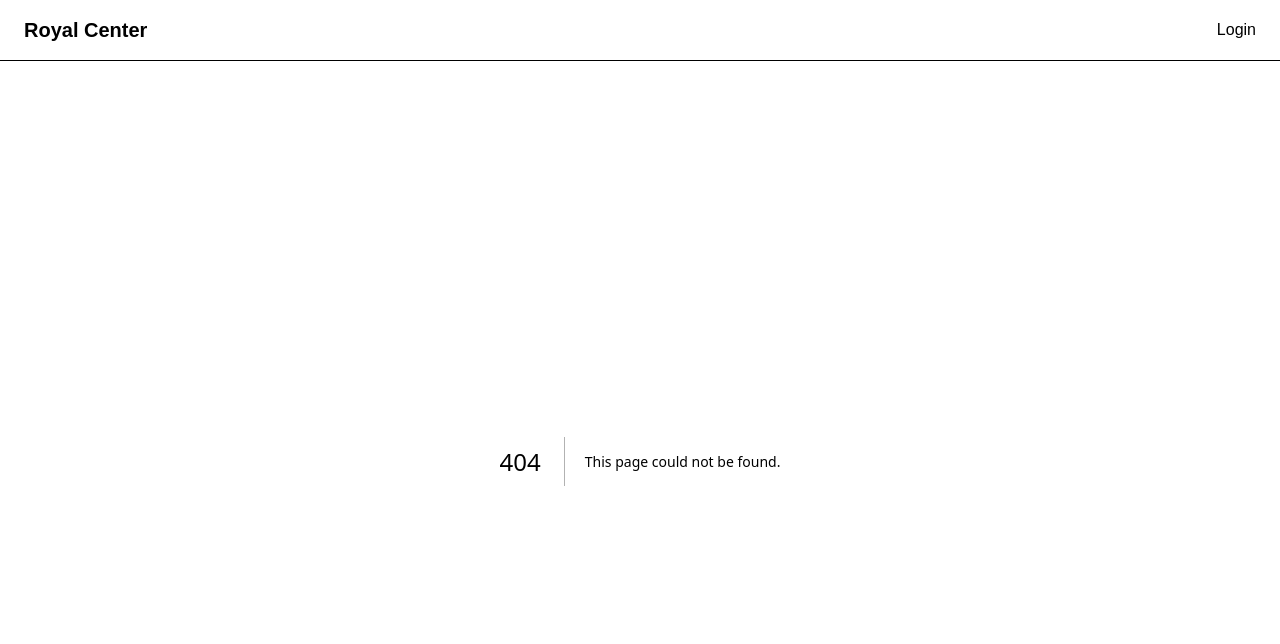
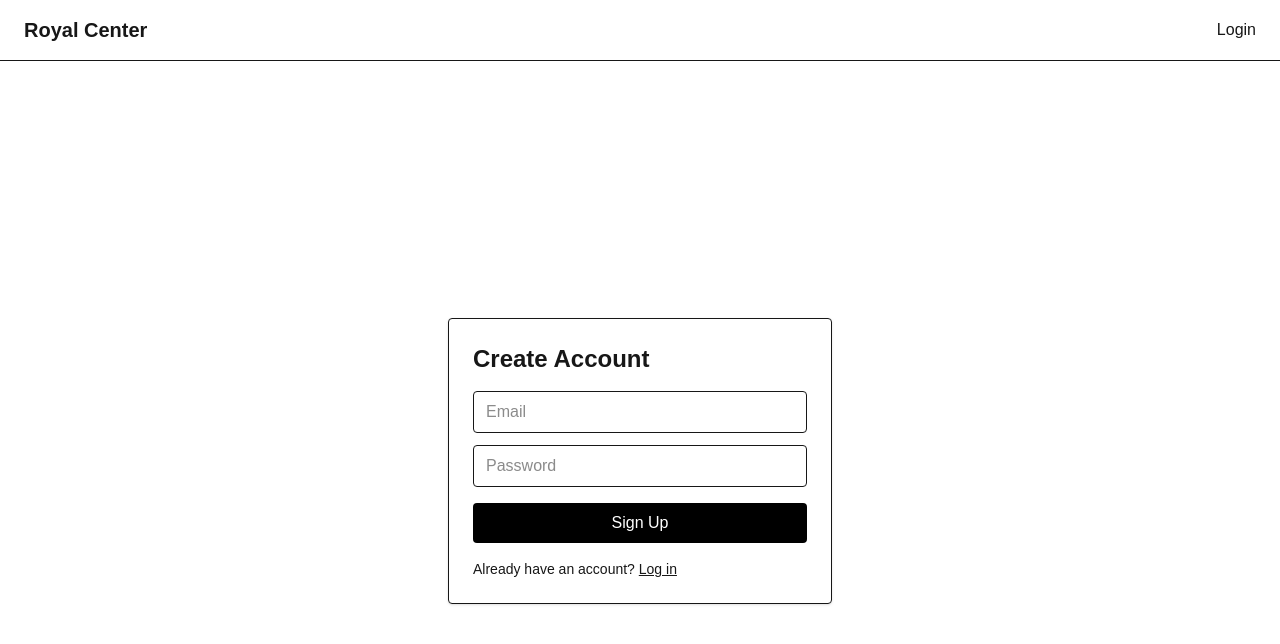
Before and after one commit to Fho06/Royal_Center, a Next.js app in the folder frontend/: page /register in a window 1280 px wide. Before the commit this address had no page. Shown: the top 644 px of the page. Built offline with nearby package versions, Linux system fonts and the light colour scheme; no server answers.

Commit message:
Added a Sign Up page + Bug Fixes

```diff
--- a/frontend/app/login/page.tsx
+++ b/frontend/app/login/page.tsx
@@ -29,12 +29,20 @@ export default function LoginPage() {
   }
 
   return (
+
     <div className="flex min-h-screen items-center justify-center">
       <form
         onSubmit={handleSubmit}
         className="w-full max-w-sm space-y-4 rounded border p-6"
       >
+
         <h1 className="text-xl font-semibold">Login</h1>
+          <p className="mt-4 text-sm">
+            Don’t have an account?{" "}
+            <a href="/register" className="underline">
+              Sign up
+            </a>
+          </p>
 
         {error && <p className="text-red-600">{error}</p>}
 
--- a/frontend/app/page.tsx
+++ b/frontend/app/page.tsx
@@ -4,7 +4,8 @@ import { useEffect, useState } from "react";
 import { apiRequest } from "@/lib/api";
 import { useCart } from "@/context/CartContext";
 import { isLoggedIn } from "@/lib/auth";
-import { useRouter } from "next/navigation";
+import { useSearchParams, useRouter } from "next/navigation";
+
 
 /* ---------- TYPES ---------- */
 
@@ -29,6 +30,7 @@ type Category = {
 export default function HomePage() {
   const router = useRouter();
   const { cart, setCart } = useCart();
+  const searchParams = useSearchParams();
 
   /* ---------- STATE ---------- */
   const [items, setItems] = useState<Item[]>([]);
@@ -36,16 +38,16 @@ export default function HomePage() {
   const [error, setError] = useState("");
   const [message, setMessage] = useState("");
 
-  const [search, setSearch] = useState("");
-  const [sortOrder, setSortOrder] = useState<"none" | "asc" | "desc">("none");
-  const [inStockOnly, setInStockOnly] = useState(false);
+  const [search, setSearch] = useState(searchParams.get("search") || "");
+  const [sortOrder, setSortOrder] = useState<"none" | "asc" | "desc">(searchParams.get("sort") as any || "none");
+  const [inStockOnly, setInStockOnly] = useState(searchParams.get("in_stock") === "1");
 
-  const [selectedCategory, setSelectedCategory] = useState("all");
-  const [selectedSubcategory, setSelectedSubcategory] = useState("all");
+  const [selectedCategory, setSelectedCategory] = useState(searchParams.get("category") || "all");
+  const [selectedSubcategory, setSelectedSubcategory] = useState(searchParams.get("subcategory") || "all");
 
   /* ---------- PAGINATION ---------- */
   const ITEMS_PER_PAGE = 20;
-  const [currentPage, setCurrentPage] = useState(1);
+  const [currentPage, setCurrentPage] = useState(Number(searchParams.get("page")) || 1);
   const [totalItems, setTotalItems] = useState(0);
 
   /* ---------- DATA FETCH ---------- */
@@ -81,7 +83,42 @@ export default function HomePage() {
     }
   }
 
+  /* ---------- URL SYNC ---------- */
+  function syncUrl(params: Record<string, string | null>) {
+    const url = new URL(window.location.href);
+
+    Object.entries(params).forEach(([key, value]) => {
+      if (!value || value === "all" || value === "none") {
+        url.searchParams.delete(key);
+      } else {
+        url.searchParams.set(key, value);
+      }
+    });
+
+    router.replace(url.pathname + "?" + url.searchParams.toString(), {
+      scroll: false
+    });
+  }
+
+
   /* ---------- EFFECTS ---------- */
+  useEffect(() => {
+    syncUrl({
+      search,
+      sort: sortOrder,
+      inStock: inStockOnly ? "1" : null,
+      category: selectedCategory,
+      subcategory: selectedSubcategory,
+      page: currentPage.toString()
+    });
+  }, [
+    search,
+    sortOrder,
+    inStockOnly,
+    selectedCategory,
+    selectedSubcategory,
+    currentPage
+  ]);
 
   useEffect(() => {
     fetchItems();
--- /dev/null
+++ b/frontend/app/register/page.tsx
@@ -0,0 +1,75 @@
+"use client";
+
+import { useState } from "react";
+import { apiRequest } from "@/lib/api";
+import { useRouter } from "next/navigation";
+
+export default function RegisterPage() {
+  const router = useRouter();
+
+  const [email, setEmail] = useState("");
+  const [password, setPassword] = useState("");
+  const [error, setError] = useState("");
+
+  async function handleSubmit(e: React.FormEvent) {
+    e.preventDefault();
+    setError("");
+
+    try {
+      const data = await apiRequest("/register", {
+        method: "POST",
+        body: JSON.stringify({ email, password })
+      });
+
+      localStorage.setItem("token", data.token);
+      router.push("/");
+    } catch (err: any) {
+      setError(err.message);
+    }
+  }
+
+  return (
+    <main className="flex min-h-screen items-center justify-center">
+      <form
+        onSubmit={handleSubmit}
+        className="w-full max-w-sm rounded border p-6 shadow"
+      >
+        <h1 className="mb-4 text-2xl font-bold">Create Account</h1>
+
+        {error && <p className="mb-3 text-red-600">{error}</p>}
+
+        <input
+          type="email"
+          placeholder="Email"
+          className="mb-3 w-full rounded border px-3 py-2"
+          value={email}
+          onChange={e => setEmail(e.target.value)}
+          required
+        />
+
+        <input
+          type="password"
+          placeholder="Password"
+          className="mb-4 w-full rounded border px-3 py-2"
+          value={password}
+          onChange={e => setPassword(e.target.value)}
+          required
+        />
+
+        <button
+          type="submit"
+          className="w-full rounded bg-black py-2 text-white"
+        >
+          Sign Up
+        </button>
+
+        <p className="mt-4 text-sm">
+          Already have an account?{" "}
+          <a href="/login" className="underline">
+            Log in
+          </a>
+        </p>
+      </form>
+    </main>
+  );
+}
--- a/frontend/components/Navbar.tsx
+++ b/frontend/components/Navbar.tsx
@@ -3,15 +3,17 @@
 import Link from "next/link";
 import { useEffect, useState } from "react";
 import { logout, getToken } from "@/lib/auth";
-import { useRouter } from "next/navigation";
+import { useRouter, usePathname } from "next/navigation";
 
 export default function Navbar() {
   const [loggedIn, setLoggedIn] = useState(false);
   const router = useRouter();
+  const pathname = usePathname();
 
+  // Re-check auth whenever the route changes
   useEffect(() => {
     setLoggedIn(!!getToken());
-  }, []);
+  }, [pathname]);
 
   function handleLogout() {
     logout();
--- a/frontend/context/CartContext.tsx
+++ b/frontend/context/CartContext.tsx
@@ -3,7 +3,7 @@
 import { createContext, useContext, useEffect, useState } from "react";
 
 type CartItem = {
-  item_id: number;
+  item_id: string;
   name: string;
   price: number;
   quantity: number;
```
